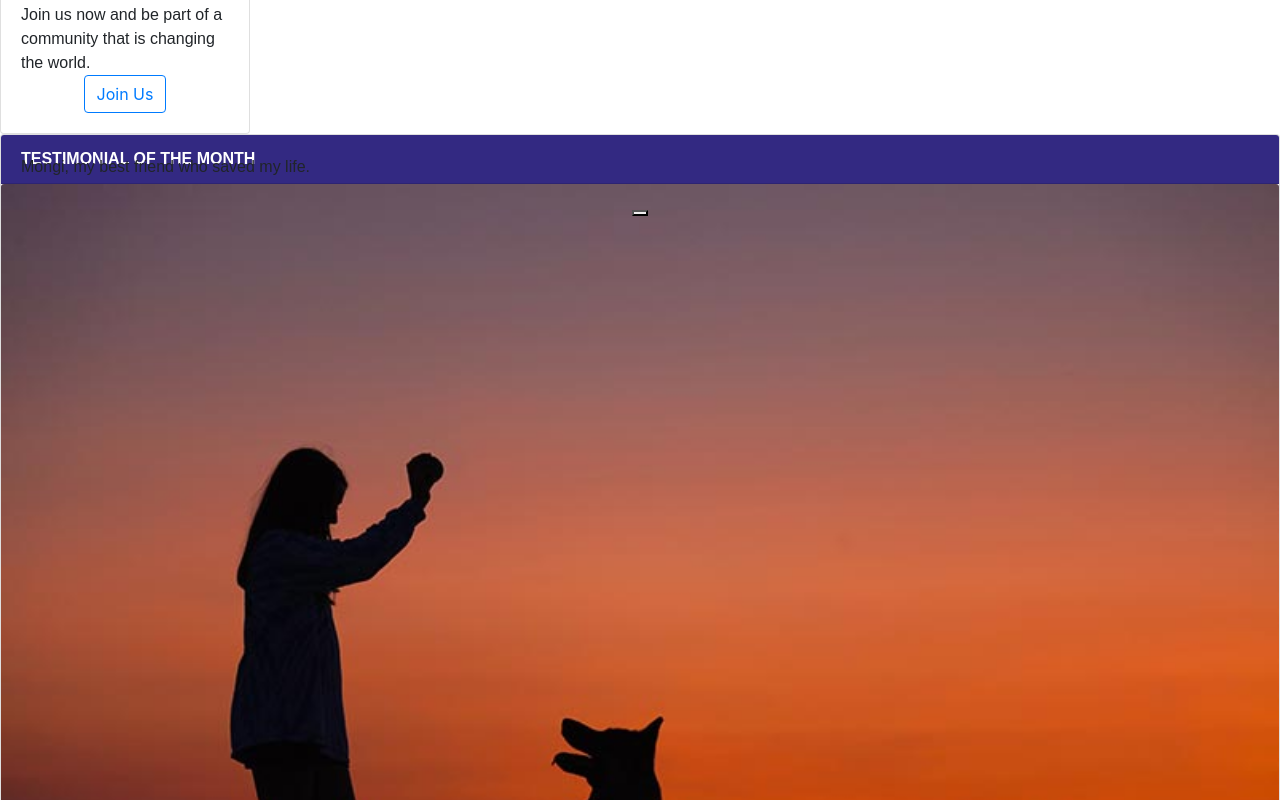
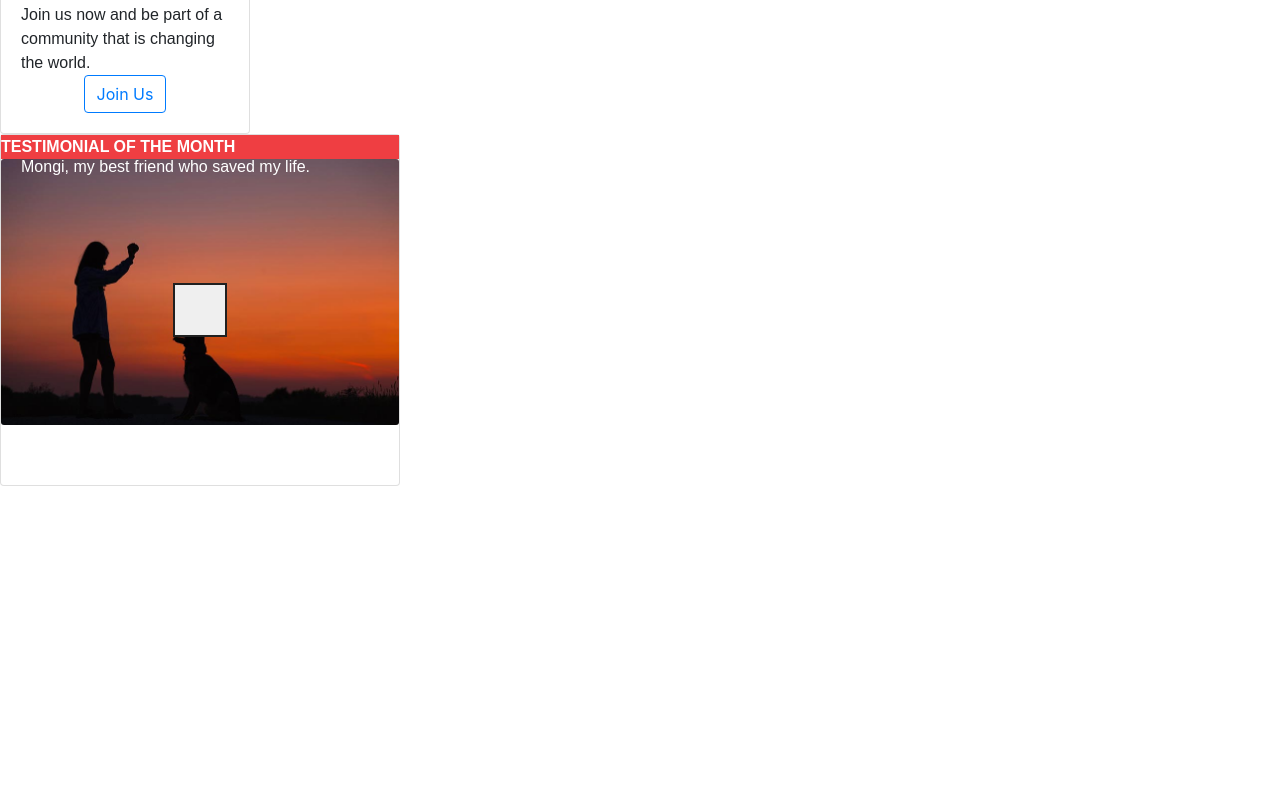
Before and after one commit to NickHudgins/React-Challenge, a React (Create React App) app: page / in a window 1280 px wide. Shown: the part 800-1600 px from the top of the page. After the commit the page ends 1286 px from the top, so only its background shows below. Built offline with nearby package versions, Linux system fonts and the light colour scheme; the HTML template or start-up script is replaced by a standard one.

Commit message:
Testimonial formatting progress.

```diff
--- a/src/Components/TestimonialCard/TestimonialCard.css
+++ b/src/Components/TestimonialCard/TestimonialCard.css
@@ -0,0 +1,33 @@
+.testimonial-container {
+    height: 352px;
+    width: 400px;
+    position: absolute;
+}
+
+
+.testimonial-header {
+background-color:#EF3E42;
+  color: white;
+  font-family: sans-serif;
+  font-stretch: condensed;
+  font-weight: 800;
+  text-align: left;
+}
+
+.button-play {
+    width: 30px;
+    height: 30px;
+    border-style: solid;
+    border-color: #202020;
+    display: inline-block;
+    padding: 25px;
+    position: absolute;
+    top: 50%;
+    left: 50%;
+    transform: translate(-50%, -50%);
+}
+
+.testimonial-txt {
+    color: white;
+    text-align: left;
+}
--- a/src/Components/TestimonialCard/TestimonialCard.js
+++ b/src/Components/TestimonialCard/TestimonialCard.js
@@ -1,23 +1,22 @@
 import React from "react";
 import Testimonial from "../../testimonial.jpg";
-import { Card, CardImg, CardImgOverlay, CardTitle, CardText } from "reactstrap";
+import { Card, CardImg, CardImgOverlay, CardText } from "reactstrap";
 import "../../../node_modules/bootstrap/dist/css/bootstrap.min.css";
 import "./TestimonialCard.css";
-
 
 function TestimonialCard() {
   return (
     <Card className="testimonial-container">
-      <div class="card-header">TESTIMONIAL OF THE MONTH</div>
+      <div class="testimonial-header">TESTIMONIAL OF THE MONTH</div>
       <div class="testimonial-img">
         <CardImg src={Testimonial} alt="Testimonial Card" />
       </div>
-      <div class="testimonial-txt">
         <CardImgOverlay>
+        <div class="testimonial-txt">
           <CardText>Mongi, my best friend who saved my life.</CardText>
-          <button class='button play'></button>
-        </CardImgOverlay>
-      </div>
+        </div>
+        <button class="button-play"></button>
+      </CardImgOverlay>
     </Card>
   );
 }
```
